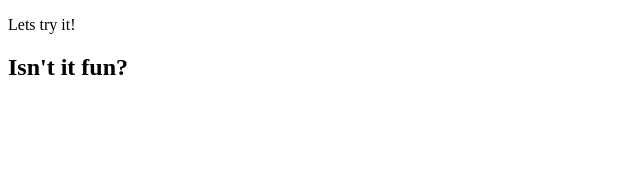
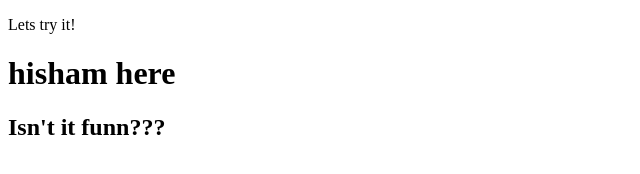
Before and after one commit to danooki/240522-TestGit, a plain HTML site: page index.html in a window 1280 px wide. Shown: the whole page, without its empty margins (0-640 px from the left). Drawn offline with Linux system fonts and the light colour scheme.

```diff
--- a/index.html
+++ b/index.html
@@ -7,6 +7,7 @@
 
   <body>
     <p>Lets try it!</p>
-    <h2>Isn't it fun?</h2>
+    <h1>hisham here</h1>
+    <h2>Isn't it funn???</h2>
   </body>
 </html>
```
